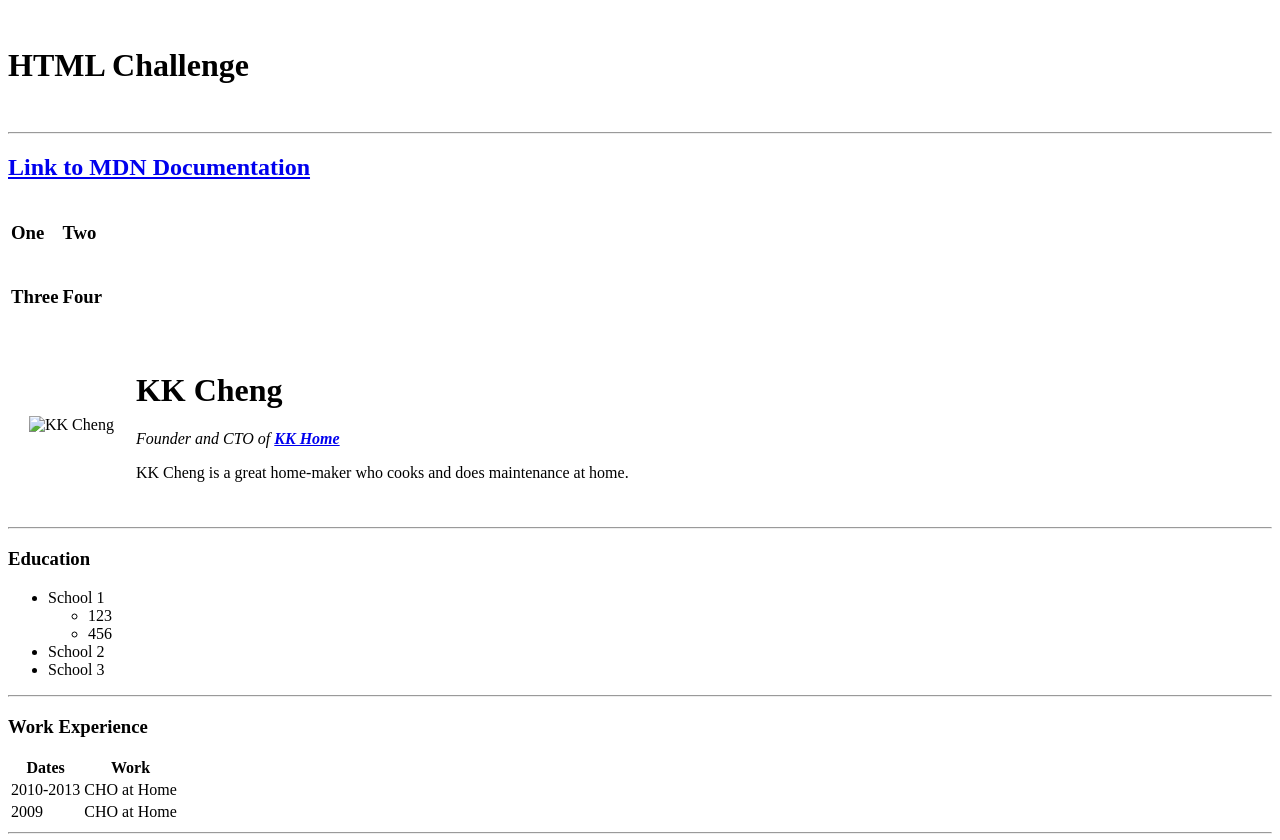
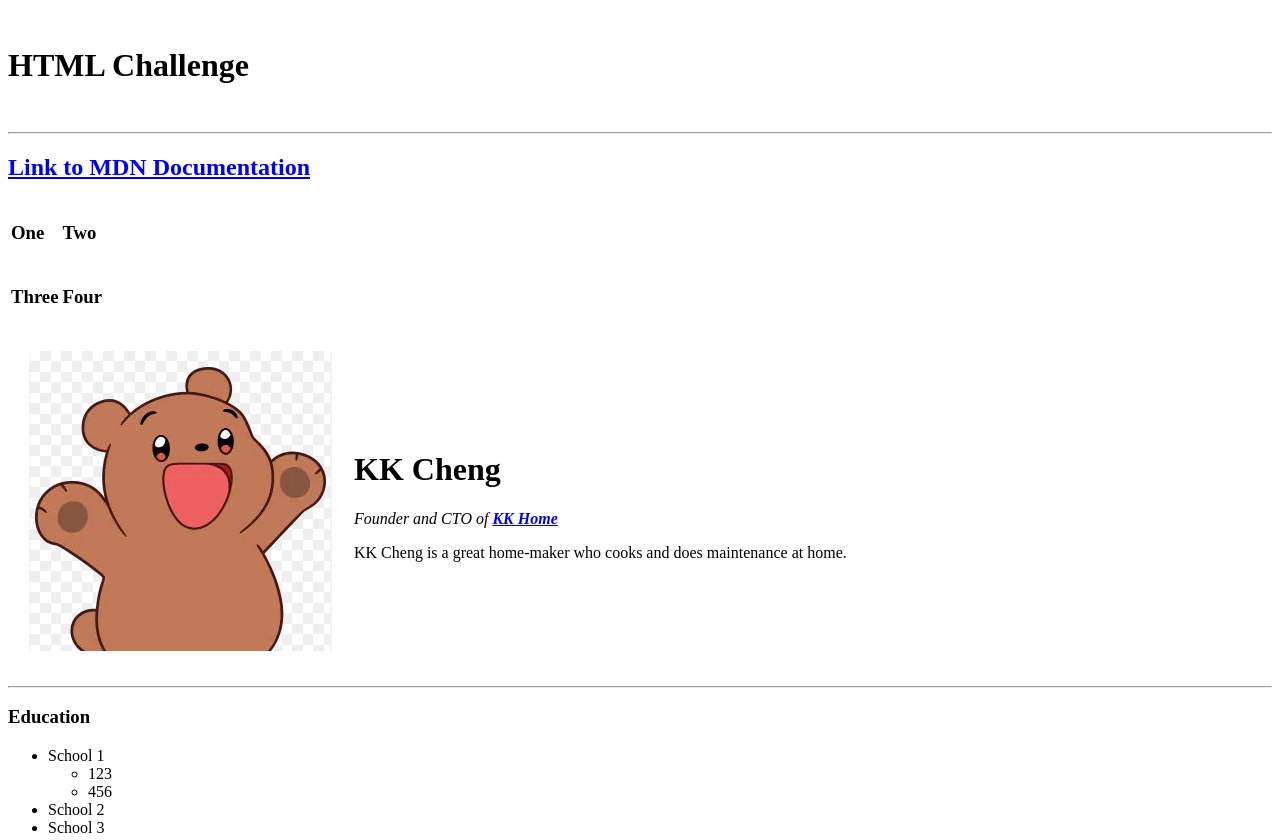
Before and after one commit to kkcheng72/cv, a plain HTML site: page index.html in a window 1280 px wide. Shown: the top 840 px of the page. Drawn offline with Linux system fonts and the light colour scheme; the site is published under a folder, as on GitHub Pages, so addresses that start at the root find nothing.

Commit message:
edited image link

```diff
--- a/index.html
+++ b/index.html
@@ -25,7 +25,7 @@
 
 <table cellspacing="20">
     <tr>
-        <td><img src="/images/photo.jpg" alt="KK Cheng"></td>
+        <td><img src="images/photo.jpg" alt="KK Cheng"></td>
         <td><h1>KK Cheng</h1>
     <p><em>Founder and CTO of <strong><a href="https://www.google.com">KK Home</a></strong></em></p>
     <p>KK Cheng is a great home-maker who cooks and does maintenance at home.</p></td>
```
